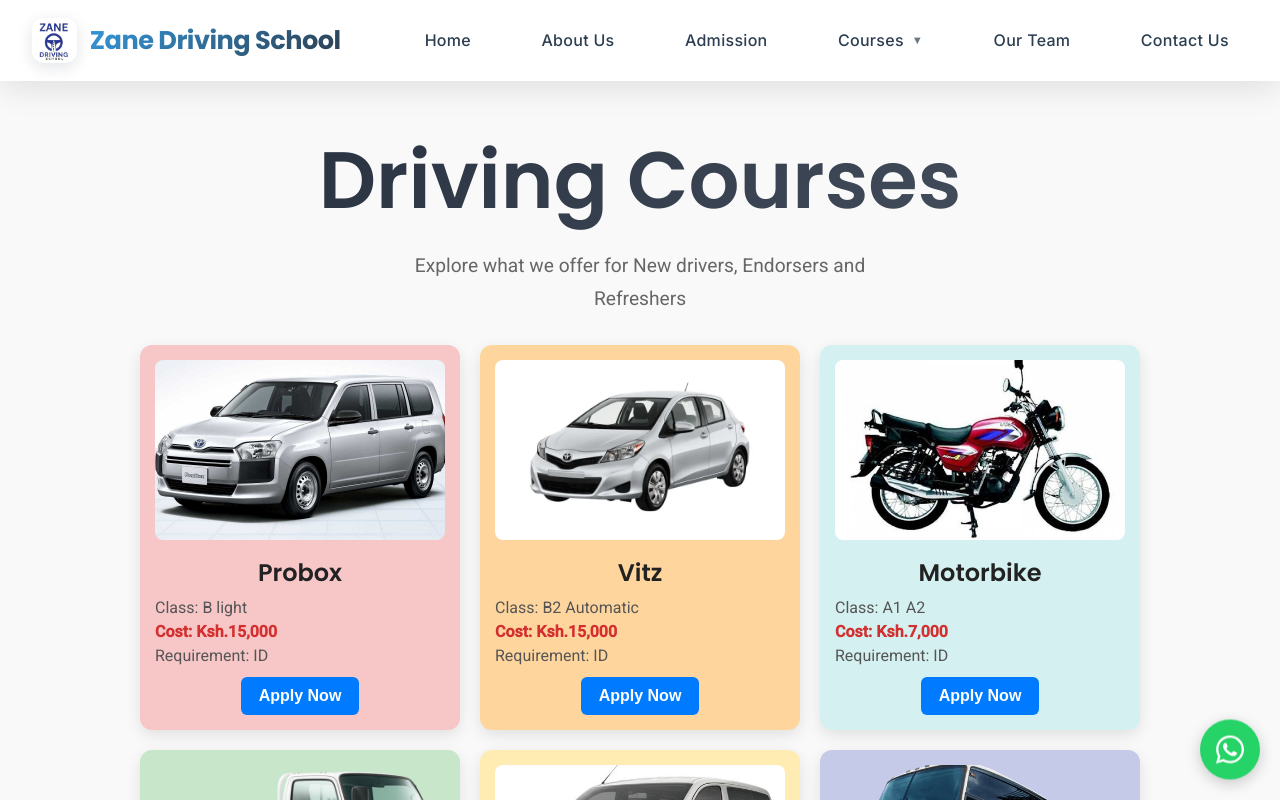
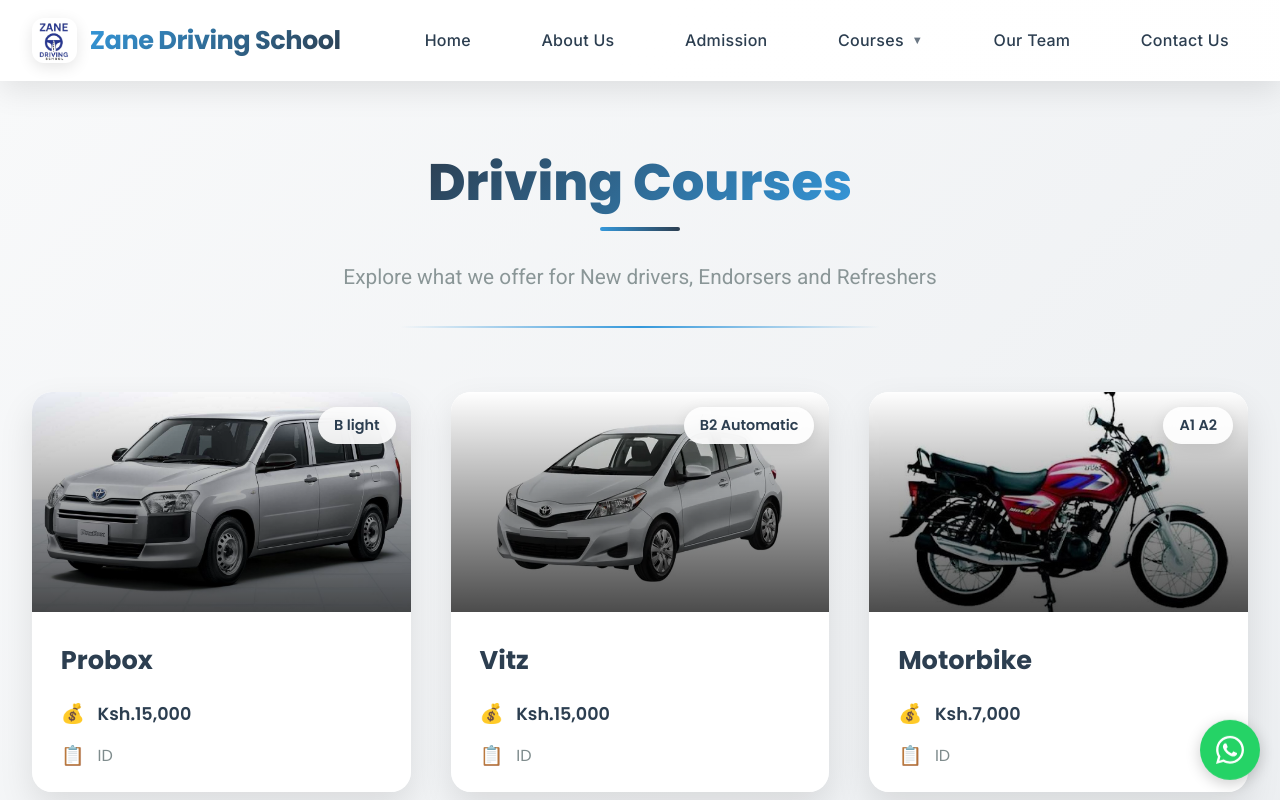
Before and after one commit to sammie19967/zds, a React (Vite) app in the folder frontend/: page /driving-courses in a window 1280 px wide. Shown: the top 800 px of the page. Built offline with nearby package versions, Linux system fonts and the light colour scheme.

Commit message:
fixed driving catalog

```diff
--- a/frontend/src/pages/ComputingCatalog.jsx
+++ b/frontend/src/pages/ComputingCatalog.jsx
@@ -1,4 +1,4 @@
-import React, { useState } from "react";
+import { useState } from "react";
 import "../styles/ComputingCatalog.css";
 
 const ComputingCatalog = () => {
--- a/frontend/src/pages/DrivingCatalog.jsx
+++ b/frontend/src/pages/DrivingCatalog.jsx
@@ -1,4 +1,3 @@
-import React from "react";
 import { useNavigate } from "react-router-dom";
 import "../styles/DrivingCatalog.css";
 
@@ -28,22 +27,57 @@
 
   return (
     <div className="catalogue-container">
-      <div className="catalog-title"><h1>Driving Courses</h1></div>
-      <div className="catalog-description">Explore what we offer for New drivers, Endorsers and Refreshers </div>
+      <div className="catalog-header">
+        <div className="header-content">
+          <h1 className="catalog-title">Driving Courses</h1>
+          <p className="catalog-description">
+            Explore what we offer for New drivers, Endorsers and Refreshers
+          </p>
+          <div className="header-divider"></div>
+        </div>
+      </div>
 
       <div className="catalogue-grid">
         {vehicles.map((vehicle) => (
-          <div key={vehicle.id} className="catalogue-item" style={{ backgroundColor: vehicle.bgColor }}>
-            <img src={vehicle.image} alt={vehicle.name} className="vehicle-image" />
-            <div className="catalogue-info">
-              <h3>{vehicle.name}</h3>
-              <span className="class">Class: {vehicle.class}</span>
-              <span className="cost">Cost: {vehicle.cost}</span>
-              <span className="requirement">Requirement: {vehicle.requirement}</span>
-              <button onClick={handleClick}>Apply Now</button>
+          <div key={vehicle.id} className="catalogue-card">
+            <div className="card-inner">
+              <div className="card-front">
+                <div className="vehicle-image-container">
+                  <img src={vehicle.image} alt={vehicle.name} className="vehicle-image" />
+                  <div className="image-overlay"></div>
+                  <div className="vehicle-class-badge">{vehicle.class}</div>
+                </div>
+                <div className="card-content">
+                  <h3 className="vehicle-name">{vehicle.name}</h3>
+                  <div className="vehicle-details">
+                    <div className="detail-item">
+                      <span className="detail-icon">💰</span>
+                      <span className="cost">{vehicle.cost}</span>
+                    </div>
+                    <div className="detail-item">
+                      <span className="detail-icon">📋</span>
+                      <span className="requirement">{vehicle.requirement}</span>
+                    </div>
+                  </div>
+                </div>
+              </div>
+              <div className="card-back">
+                <div className="back-content">
+                  <h3>Ready to Drive?</h3>
+                  <p>Join our professional {vehicle.name} driving course</p>
+                  <button className="apply-now-btn" onClick={handleClick}>
+                    Apply Now
+                    <span className="btn-arrow">→</span>
+                  </button>
+                </div>
+              </div>
             </div>
           </div>
         ))}
+      </div>
+
+      <div className="catalog-footer">
+        <p>Not sure which vehicle is right for you? <span className="contact-link">Contact us for guidance</span></p>
       </div>
     </div>
   );
--- a/frontend/src/styles/DrivingCatalog.css
+++ b/frontend/src/styles/DrivingCatalog.css
@@ -1,109 +1,352 @@
+/* DrivingCatalog.css */
+@import url('https://fonts.googleapis.com/css2?family=Poppins:wght@300;400;500;600;700;800;900&display=swap');
+
 .catalogue-container {
+  padding: 4rem 2rem;
+  background: linear-gradient(135deg, #f8f9fa 0%, #e9ecef 100%);
+  font-family: 'Poppins', sans-serif;
+  min-height: 100vh;
+}
+
+.catalog-header {
   text-align: center;
-    padding: 40px 20px;
-    background-color: #f9f9f9;
+  margin-bottom: 4rem;
 }
+
+.header-content {
+  max-width: 800px;
+  margin: 0 auto;
+}
+
 .catalog-title {
-    font-size: 2.5rem;
-    color: #333;
-    margin-bottom: 10px;
+  font-size: 3.2rem;
+  font-weight: 800;
+  color: #2c3e50;
+  margin-bottom: 1rem;
+  background: linear-gradient(135deg, #2c3e50, #3498db);
+  -webkit-background-clip: text;
+  -webkit-text-fill-color: transparent;
+  background-clip: text;
+  position: relative;
+  display: inline-block;
+}
+
+.catalog-title::after {
+  content: '';
+  position: absolute;
+  bottom: -10px;
+  left: 50%;
+  transform: translateX(-50%);
+  width: 80px;
+  height: 4px;
+  background: linear-gradient(90deg, #3498db, #2c3e50);
+  border-radius: 2px;
 }
 
 .catalog-description {
-    font-size: 1.2rem;
-    color: #666;
-    margin-bottom: 30px;
+  font-size: 1.3rem;
+  color: #7f8c8d;
+  max-width: 600px;
+  margin: 1.5rem auto;
+  line-height: 1.6;
 }
 
-
+.header-divider {
+  height: 2px;
+  background: linear-gradient(to right, transparent, #3498db, transparent);
+  width: 60%;
+  margin: 2rem auto;
+}
 
 .catalogue-grid {
   display: grid;
-    grid-template-columns: repeat(auto-fit, minmax(280px, 1fr));
-    gap: 20px;
-    max-width: 1000px;
+  grid-template-columns: repeat(auto-fill, minmax(350px, 1fr));
+  gap: 2.5rem;
+  max-width: 1400px;
   margin: 0 auto;
 }
 
-  .catalogue-item {
-    background-color: #fff;
-    border-radius: 12px;
-    overflow: hidden;
-    transition: transform 0.3s ease-in-out, box-shadow 0.3s ease-in-out;
-    padding: 15px;
-    display: flex;
-    flex-direction: column;
-    align-items: center;
-    box-shadow: 0 5px 15px rgba(0, 0, 0, 0.1);
+.catalogue-card {
+  perspective: 1500px;
+  height: 400px;
 }
 
-  .catalogue-item:hover {
-    transform: translateY(-5px);
-    box-shadow: 0 8px 20px rgba(0, 0, 0, 0.15);
+.card-inner {
+  position: relative;
+  width: 100%;
+  height: 100%;
+  transition: transform 0.8s;
+  transform-style: preserve-3d;
+  box-shadow: 0 15px 35px rgba(0, 0, 0, 0.1);
+  border-radius: 20px;
+}
+
+.catalogue-card:hover .card-inner {
+  transform: rotateY(180deg);
+}
+
+.card-front, .card-back {
+  position: absolute;
+  width: 100%;
+  height: 100%;
+  backface-visibility: hidden;
+  border-radius: 20px;
+  overflow: hidden;
+}
+
+.card-front {
+  background: white;
+}
+
+.card-back {
+  background: linear-gradient(135deg, #2c3e50, #3498db);
+  color: white;
+  transform: rotateY(180deg);
+  display: flex;
+  align-items: center;
+  justify-content: center;
+}
+
+.vehicle-image-container {
+  position: relative;
+  height: 220px;
+  overflow: hidden;
 }
 
 .vehicle-image {
   width: 100%;
-    height: 180px;
+  height: 100%;
   object-fit: cover;
-    border-radius: 8px;
+  transition: transform 0.5s ease;
 }
 
-  .catalogue-info {
-    margin-top: 15px;
-    text-align: left; /* Align text to the left */
-    width: 100%;
-    padding: 0 15px;
+.catalogue-card:hover .vehicle-image {
+  transform: scale(1.05);
 }
 
-  .catalogue-info h3 {
-    font-size: 1.5rem;
-    color: #222;
-    margin-bottom: 8px;
-    text-align: center; /* Keep title centered */
+.image-overlay {
+  position: absolute;
+  top: 0;
+  left: 0;
+  width: 100%;
+  height: 100%;
+  background: linear-gradient(to bottom, transparent 0%, rgba(0, 0, 0, 0.7) 100%);
 }
 
-  .catalogue-info span {
-    display: block;
-    font-size: 1rem;
-    color: #555;
-    margin-bottom: 5px;
+.vehicle-class-badge {
+  position: absolute;
+  top: 15px;
+  right: 15px;
+  background: rgba(255, 255, 255, 0.9);
+  padding: 0.5rem 1rem;
+  border-radius: 20px;
+  font-weight: 600;
+  font-size: 0.9rem;
+  color: #2c3e50;
+  backdrop-filter: blur(10px);
+  box-shadow: 0 4px 15px rgba(0, 0, 0, 0.1);
 }
 
-  .catalogue-info .cost {
-    font-weight: bold;
-    color: #d32f2f;
+.card-content {
+  padding: 1.8rem;
 }
 
-  button {
-    display: block;
-    margin: 12px auto 0; /* Center only the button */
-    padding: 10px 18px;
-    font-size: 1rem;
-    font-weight: bold;
-    color: #fff;
-    background-color: #007bff;
-    border: none;
-    border-radius: 6px;
-    cursor: pointer;
-    transition: background 0.3s ease-in-out;
+.vehicle-name {
+  font-size: 1.6rem;
+  font-weight: 700;
+  color: #2c3e50;
+  margin-bottom: 1.2rem;
 }
 
-  button:hover {
-    background-color: #0056b3;
+.vehicle-details {
+  display: flex;
+  flex-direction: column;
+  gap: 0.8rem;
+}
+
+.detail-item {
+  display: flex;
+  align-items: center;
+  gap: 0.8rem;
+}
+
+.detail-icon {
+  font-size: 1.2rem;
+}
+
+.cost {
+  font-weight: 600;
+  color: #2c3e50;
+  font-size: 1.1rem;
+}
+
+.requirement {
+  color: #7f8c8d;
+}
+
+.back-content {
+  text-align: center;
+  padding: 2rem;
+}
+
+.back-content h3 {
+  font-size: 1.8rem;
+  margin-bottom: 1rem;
+  font-weight: 600;
+}
+
+.back-content p {
+  margin-bottom: 2rem;
+  opacity: 0.9;
+  line-height: 1.5;
+}
+
+.apply-now-btn {
+  background: white;
+  color: #2c3e50;
+  border: none;
+  padding: 1rem 2rem;
+  border-radius: 50px;
+  font-weight: 600;
+  cursor: pointer;
+  transition: all 0.3s ease;
+  display: inline-flex;
+  align-items: center;
+  gap: 0.8rem;
+  box-shadow: 0 5px 15px rgba(0, 0, 0, 0.2);
+}
+
+.apply-now-btn:hover {
+  transform: translateY(-3px);
+  box-shadow: 0 8px 20px rgba(0, 0, 0, 0.3);
+}
+
+.btn-arrow {
+  transition: transform 0.3s ease;
+}
+
+.apply-now-btn:hover .btn-arrow {
+  transform: translateX(5px);
+}
+
+.catalog-footer {
+  text-align: center;
+  margin-top: 4rem;
+  padding: 2rem;
+  background: white;
+  border-radius: 15px;
+  max-width: 600px;
+  margin-left: auto;
+  margin-right: auto;
+  box-shadow: 0 5px 20px rgba(0, 0, 0, 0.08);
+}
+
+.contact-link {
+  color: #3498db;
+  font-weight: 600;
+  cursor: pointer;
+  text-decoration: underline;
 }
 
 /* Responsive Design */
+@media (max-width: 1024px) {
+  .catalogue-grid {
+    grid-template-columns: repeat(auto-fill, minmax(320px, 1fr));
+    gap: 2rem;
+  }
+}
+
 @media (max-width: 768px) {
   .catalogue-container {
-      padding: 30px 15px;
+    padding: 3rem 1.5rem;
+  }
+
+  .catalog-title {
+    font-size: 2.5rem;
+  }
+
+  .catalog-description {
+    font-size: 1.1rem;
+  }
+
+  .catalogue-grid {
+    grid-template-columns: repeat(auto-fill, minmax(280px, 1fr));
+    gap: 1.8rem;
+  }
+
+  .catalogue-card {
+    height: 380px;
+  }
+
+  .vehicle-image-container {
+    height: 200px;
+  }
+}
+
+@media (max-width: 480px) {
+  .catalogue-container {
+    padding: 2.5rem 1rem;
+  }
+
+  .catalog-title {
+    font-size: 2rem;
   }
 
   .catalogue-grid {
     grid-template-columns: 1fr;
+    max-width: 350px;
+    margin: 0 auto;
   }
 
-    .vehicle-image {
-      height: 160px;
+  .catalogue-card {
+    height: 360px;
+  }
+
+  .vehicle-image-container {
+    height: 180px;
+  }
+
+  .card-content {
+    padding: 1.5rem;
+  }
+
+  .vehicle-name {
+    font-size: 1.4rem;
   }
 }
+
+/* Animation for card entrance */
+@keyframes fadeInUp {
+  from {
+    opacity: 0;
+    transform: translateY(30px);
+  }
+  to {
+    opacity: 1;
+    transform: translateY(0);
+  }
+}
+
+.catalogue-card {
+  animation: fadeInUp 0.8s ease forwards;
+}
+
+.catalogue-card:nth-child(2) {
+  animation-delay: 0.1s;
+}
+
+.catalogue-card:nth-child(3) {
+  animation-delay: 0.2s;
+}
+
+.catalogue-card:nth-child(4) {
+  animation-delay: 0.3s;
+}
+
+.catalogue-card:nth-child(5) {
+  animation-delay: 0.4s;
+}
+
+.catalogue-card:nth-child(6) {
+  animation-delay: 0.5s;
+}
```
Lines whose indentation alone changed are shown as unchanged.
